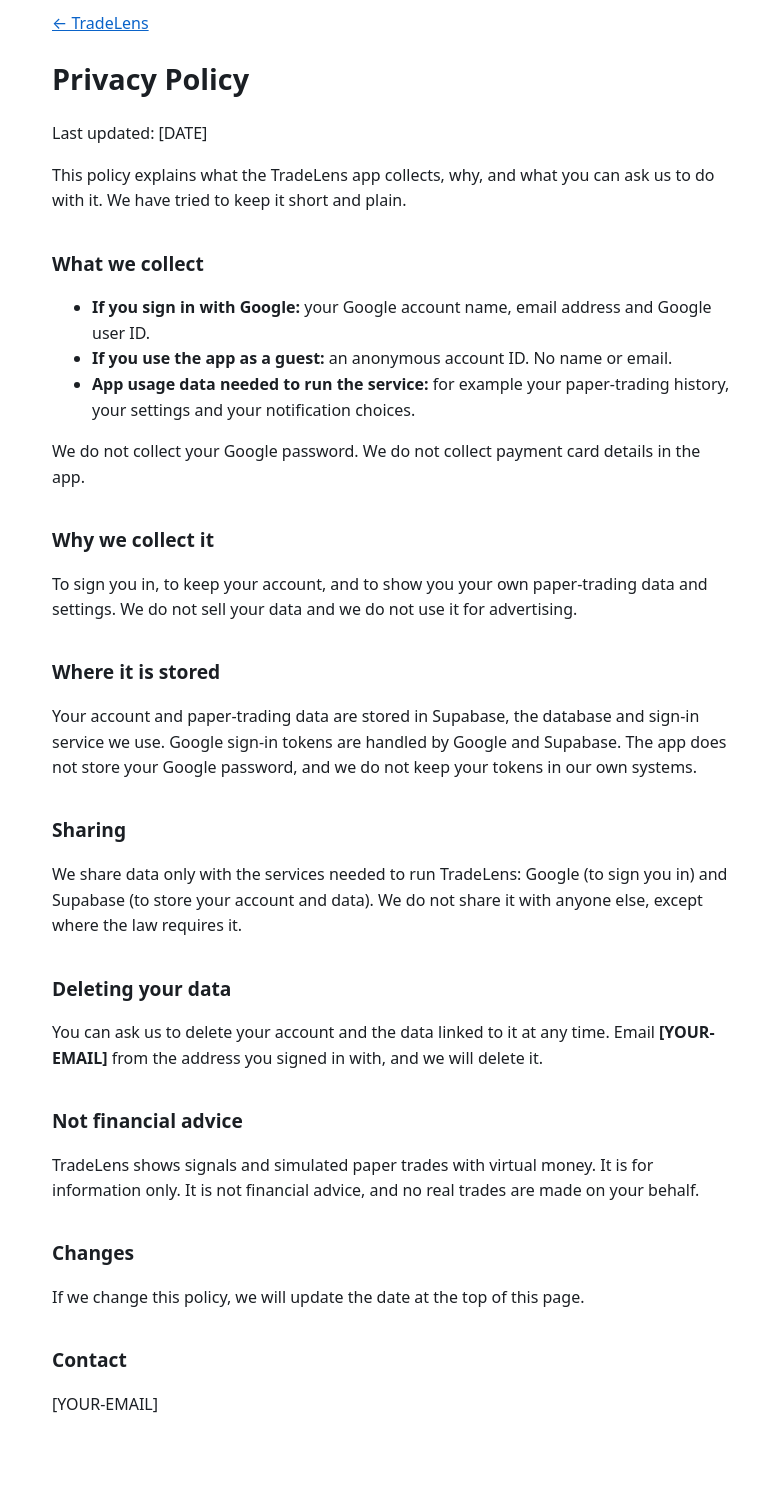
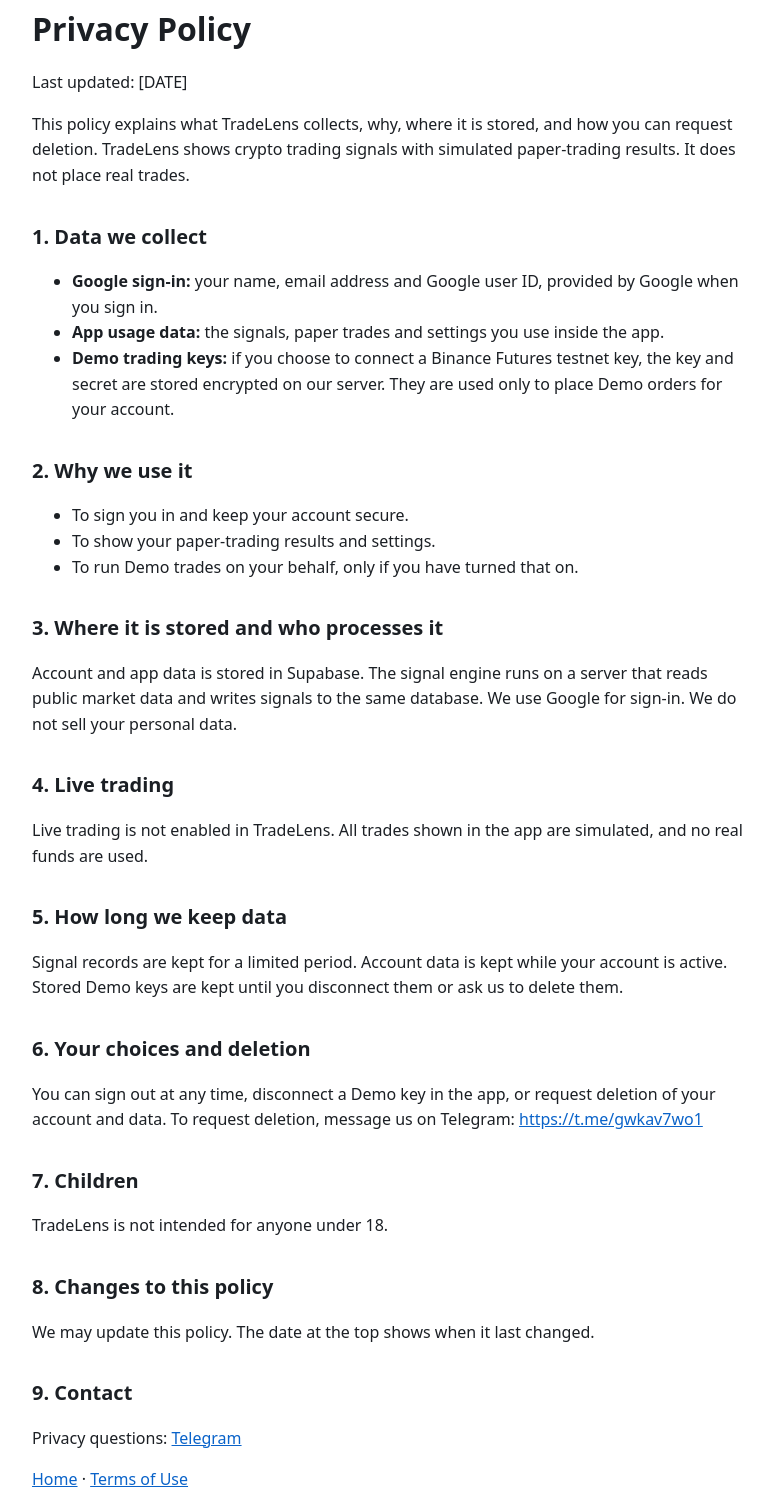
Before and after one commit to ramzanarkate-lab/TradeLens-pages, a plain HTML site: page privacy.html in a window 1280 px wide. Shown: the part 45-1541 px from the top of the page, without its empty margins (248-1021 px from the left). Before the commit the page ends 1519 px from the top, so only its background shows below. Drawn offline with Linux system fonts and the light colour scheme.

Commit message:
Update privacy policy

```diff
--- a/privacy.html
+++ b/privacy.html
@@ -3,12 +3,13 @@
 <head>
 <meta charset="utf-8">
 <meta name="viewport" content="width=device-width, initial-scale=1">
-<title>TradeLens Privacy Policy</title>
+<title>Privacy Policy - TradeLens</title>
+<meta name="description" content="How TradeLens collects, uses, stores and deletes your data.">
 <style>
   body { font-family: system-ui, -apple-system, "Segoe UI", Roboto, sans-serif; line-height: 1.6; color: #1b1f24; background: #ffffff; margin: 0; padding: 0 16px; }
-  main { max-width: 680px; margin: 0 auto; padding: 40px 0; }
-  h1 { font-size: 1.8rem; }
-  h2 { margin-top: 1.8em; font-size: 1.2rem; }
+  main { max-width: 720px; margin: 0 auto; padding: 48px 0; }
+  h1 { font-size: 2rem; margin: 0 0 8px; }
+  h2 { font-size: 1.25rem; margin-top: 32px; }
   a { color: #0a63c9; }
   @media (prefers-color-scheme: dark) {
     body { background: #12161b; color: #e6e9ed; }
@@ -18,40 +19,47 @@
 </head>
 <body>
 <main>
-  <p><a href="index.html">&larr; TradeLens</a></p>
-  <h1>Privacy Policy</h1>
-  <p>Last updated: [DATE]</p>
+<h1>Privacy Policy</h1>
+<p>Last updated: [DATE]</p>
 
-  <p>This policy explains what the TradeLens app collects, why, and what you can ask us to do with it. We have tried to keep it short and plain.</p>
+<p>This policy explains what TradeLens collects, why, where it is stored, and how you can request deletion. TradeLens shows crypto trading signals with simulated paper-trading results. It does not place real trades.</p>
 
-  <h2>What we collect</h2>
-  <ul>
-    <li><strong>If you sign in with Google:</strong> your Google account name, email address and Google user ID.</li>
-    <li><strong>If you use the app as a guest:</strong> an anonymous account ID. No name or email.</li>
-    <li><strong>App usage data needed to run the service:</strong> for example your paper-trading history, your settings and your notification choices.</li>
-  </ul>
-  <p>We do not collect your Google password. We do not collect payment card details in the app.</p>
+<h2>1. Data we collect</h2>
+<ul>
+  <li><strong>Google sign-in:</strong> your name, email address and Google user ID, provided by Google when you sign in.</li>
+  <li><strong>App usage data:</strong> the signals, paper trades and settings you use inside the app.</li>
+  <li><strong>Demo trading keys:</strong> if you choose to connect a Binance Futures testnet key, the key and secret are stored encrypted on our server. They are used only to place Demo orders for your account.</li>
+</ul>
 
-  <h2>Why we collect it</h2>
-  <p>To sign you in, to keep your account, and to show you your own paper-trading data and settings. We do not sell your data and we do not use it for advertising.</p>
+<h2>2. Why we use it</h2>
+<ul>
+  <li>To sign you in and keep your account secure.</li>
+  <li>To show your paper-trading results and settings.</li>
+  <li>To run Demo trades on your behalf, only if you have turned that on.</li>
+</ul>
 
-  <h2>Where it is stored</h2>
-  <p>Your account and paper-trading data are stored in Supabase, the database and sign-in service we use. Google sign-in tokens are handled by Google and Supabase. The app does not store your Google password, and we do not keep your tokens in our own systems.</p>
+<h2>3. Where it is stored and who processes it</h2>
+<p>Account and app data is stored in Supabase. The signal engine runs on a server that reads public market data and writes signals to the same database. We use Google for sign-in. We do not sell your personal data.</p>
 
-  <h2>Sharing</h2>
-  <p>We share data only with the services needed to run TradeLens: Google (to sign you in) and Supabase (to store your account and data). We do not share it with anyone else, except where the law requires it.</p>
+<h2>4. Live trading</h2>
+<p>Live trading is not enabled in TradeLens. All trades shown in the app are simulated, and no real funds are used.</p>
 
-  <h2>Deleting your data</h2>
-  <p>You can ask us to delete your account and the data linked to it at any time. Email <strong>[YOUR-EMAIL]</strong> from the address you signed in with, and we will delete it.</p>
+<h2>5. How long we keep data</h2>
+<p>Signal records are kept for a limited period. Account data is kept while your account is active. Stored Demo keys are kept until you disconnect them or ask us to delete them.</p>
 
-  <h2>Not financial advice</h2>
-  <p>TradeLens shows signals and simulated paper trades with virtual money. It is for information only. It is not financial advice, and no real trades are made on your behalf.</p>
+<h2>6. Your choices and deletion</h2>
+<p>You can sign out at any time, disconnect a Demo key in the app, or request deletion of your account and data. To request deletion, message us on Telegram: <a href="https://t.me/gwkav7wo1" target="_blank" rel="noopener">https://t.me/gwkav7wo1</a></p>
 
-  <h2>Changes</h2>
-  <p>If we change this policy, we will update the date at the top of this page.</p>
+<h2>7. Children</h2>
+<p>TradeLens is not intended for anyone under 18.</p>
 
-  <h2>Contact</h2>
-  <p>[YOUR-EMAIL]</p>
+<h2>8. Changes to this policy</h2>
+<p>We may update this policy. The date at the top shows when it last changed.</p>
+
+<h2>9. Contact</h2>
+<p>Privacy questions: <a href="https://t.me/gwkav7wo1" target="_blank" rel="noopener">Telegram</a></p>
+
+<p><a href="index.html">Home</a> · <a href="terms.html">Terms of Use</a></p>
 </main>
 </body>
 </html>
```
